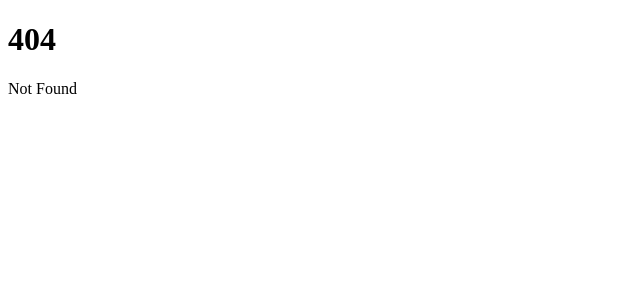
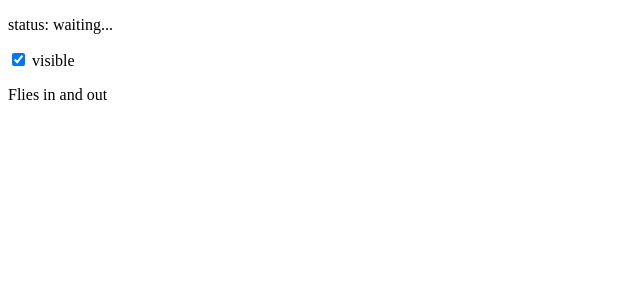
Before and after one commit to sternix/svelte5-examples, a SvelteKit app in the folder temeller/: page /transition/events in a window 1280 px wide. Before the commit this address had no page. Shown: the top 300 px of the page, without its empty margins (0-640 px from the left). Built offline with nearby package versions, Linux system fonts and the light colour scheme.

Commit message:
transition event örneği eklendi

```diff
--- a/temeller/src/routes/transition/+page.svelte
+++ b/temeller/src/routes/transition/+page.svelte
@@ -16,6 +16,9 @@
         <li>
             <a href="typewriter">Typewriter</a>
         </li>
+        <li>
+            <a href="events">Events</a>
+        </li>
     </ul>
 </nav>
 
--- /dev/null
+++ b/temeller/src/routes/transition/events/+page.svelte
@@ -0,0 +1,25 @@
+<!-- https://learn.svelte.dev/tutorial/transition-events -->
+<script>
+    import { fly } from "svelte/transition";
+    let visible = $state(true);
+    let status = $state("waiting...");
+</script>
+
+<p>status: {status}</p>
+
+<label>
+    <input type="checkbox" bind:checked={visible} />
+    visible
+</label>
+
+{#if visible}
+    <p
+        transition:fly={{ y: 200, duration: 2000 }}
+        onintrostart={() => (status = "intro started")}
+        onoutrostart={() => (status = "outro started")}
+        onintroend={() => (status = "intro ended")}
+        onoutroend={() => (status = "outro ended")}
+    >
+        Flies in and out
+    </p>
+{/if}
```
